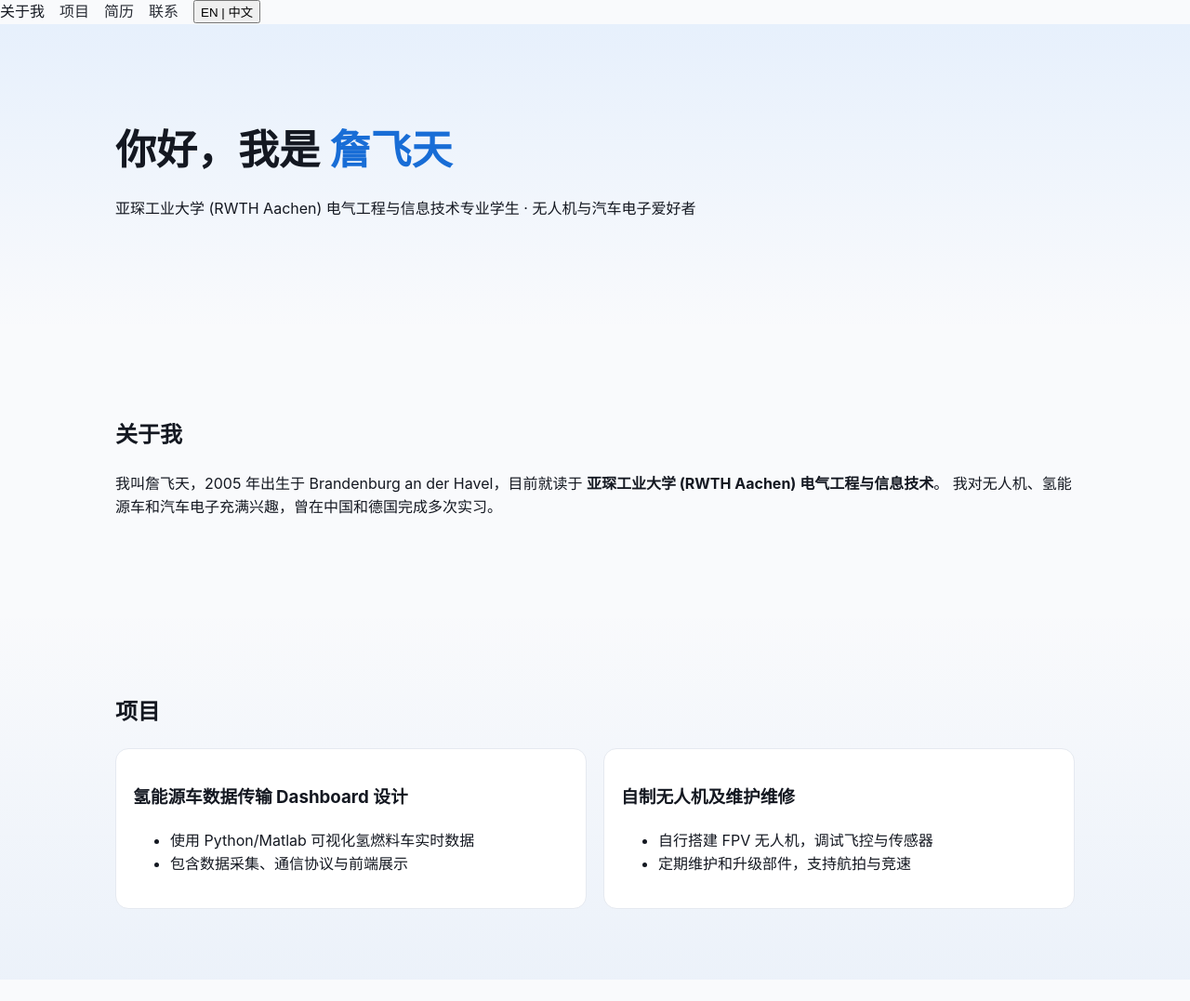
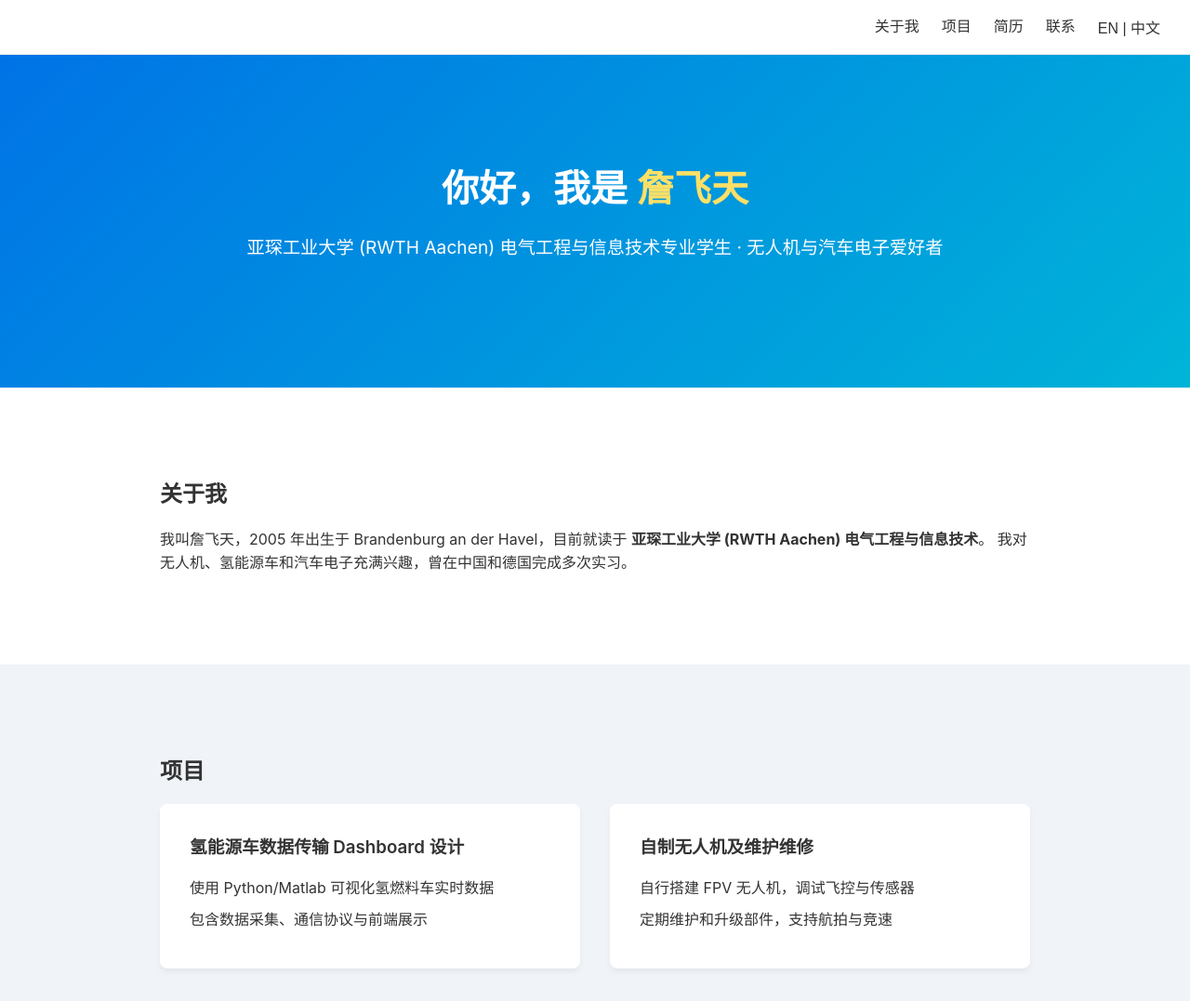
Before and after one commit to feitiann/meine-Site, a plain HTML site: page index.html in a window 1280 px wide. Shown: the top 1077 px of the page at 93% size. Drawn offline with Linux system fonts and the light colour scheme.

Commit message:
Update styles.css

```diff
--- a/styles.css
+++ b/styles.css
@@ -1,56 +1,136 @@
-*{box-sizing:border-box}
-:root{--bg:#0b0c0f;--fg:#e9eef3;--muted:#9aa3ad;--card:#14171c;--accent:#62a8ff;--border:#22262e}
-:root.light{--bg:#f9fafc;--fg:#141821;--muted:#606b7a;--card:#ffffff;--accent:#186dd6;--border:#e5e9f0}
-html,body{margin:0;padding:0}
-body{background:var(--bg);color:var(--fg);font-family:'Inter',system-ui,-apple-system,Segoe UI,Roboto,'Helvetica Neue',Arial,'Noto Sans',sans-serif;line-height:1.6}
-.container{width:min(100%,1080px);margin-inline:auto;padding:20px 24px}
-a{color:var(--accent);text-decoration:none}
-.muted{color:var(--muted)}
-.small{font-size:14px}
+/* 全局基础样式 */
+* {
+  margin: 0;
+  padding: 0;
+  box-sizing: border-box;
+}
 
-.site-header{position:sticky;top:0;z-index:10;background:rgba(0,0,0,.35);backdrop-filter:saturate(160%) blur(12px);border-bottom:1px solid var(--border)}
-.site-header .container{display:flex;align-items:center;justify-content:space-between;gap:16px}
-.brand{display:flex;align-items:center;gap:10px;color:var(--fg);font-weight:800}
-.nav{display:flex;align-items:center;gap:16px}
-.nav a{color:var(--fg);opacity:.9}
-.nav a:hover{opacity:1}
-.hamburger{display:none;background:transparent;border:1px solid var(--border);color:var(--fg);padding:6px 10px;border-radius:8px}
-.theme-toggle{background:transparent;border:1px solid var(--border);padding:6px 10px;border-radius:8px;color:var(--fg)}
+body {
+  font-family: "Inter", "Helvetica Neue", Arial, sans-serif;
+  line-height: 1.6;
+  background: #f9f9f9;
+  color: #333;
+}
 
-.hero{padding:80px 0;background:linear-gradient(180deg, rgba(98,168,255,.12), transparent)}
-.hero h1{margin:0 0 10px;font-size:clamp(28px,4vw,44px)}
-.lead{font-size:18px;max-width:760px}
-.accent{color:var(--accent)}
-.cta{display:flex;gap:12px;margin-top:18px}
-.btn{display:inline-block;padding:10px 16px;border:1px solid var(--border);border-radius:10px;color:var(--fg)}
-.btn.primary{background:var(--accent);border-color:var(--accent);color:white}
-.btn.small{padding:8px 12px;font-size:14px}
-.stats{display:flex;gap:24px;list-style:none;padding:0;margin:22px 0 0}
-.stats li{display:flex;flex-direction:column;gap:6px;align-items:flex-start}
-.stats strong{font-size:28px}
+h1, h2, h3 {
+  font-weight: 600;
+  margin-bottom: 1rem;
+}
 
-.section{padding:56px 0}
-.section.alt{background:linear-gradient(180deg, transparent, rgba(24,109,214,.06))}
-.grid-2{display:grid;grid-template-columns:1.2fr 1fr;gap:24px}
-.card{background:var(--card);border:1px solid var(--border);border-radius:14px;padding:18px}
-.tags{display:flex;gap:8px;flex-wrap:wrap;padding:0;margin:10px 0 0}
-.tags li{list-style:none;background:rgba(255,255,255,.08);border:1px solid var(--border);padding:6px 10px;border-radius:999px;font-size:14px}
-.list{padding-left:18px;margin:0}
-.cards{display:grid;grid-template-columns:repeat(auto-fit,minmax(240px,1fr));gap:18px}
-.card .actions{margin-top:10px;display:flex;gap:10px}
+a {
+  text-decoration: none;
+  color: #0073e6;
+}
 
-.contact form{display:grid;gap:10px}
-input,textarea{width:100%;padding:10px;border-radius:10px;border:1px solid var(--border);background:transparent;color:var(--fg)}
-label{display:grid;gap:6px}
-input:focus,textarea:focus{outline:2px solid var(--accent);border-color:var(--accent)}
+a:hover {
+  text-decoration: underline;
+}
 
-.site-footer{border-top:1px solid var(--border);padding:24px 0;margin-top:20px}
-.site-footer a{color:var(--fg)}
+ul {
+  list-style: none;
+  margin: 0;
+  padding: 0;
+}
 
-@media (max-width: 860px){
-  .grid-2{grid-template-columns:1fr}
-  .nav{display:none;flex-direction:column;align-items:flex-start;padding:10px}
-  .nav.open{display:flex;background:var(--card);border:1px solid var(--border);position:absolute;right:16px;top:56px;border-radius:12px}
-  .hamburger{display:inline-block}
-  .stats{flex-wrap:wrap}
+.container {
+  max-width: 1000px;
+  margin: auto;
+  padding: 2rem;
 }
+
+/* 导航栏 */
+.nav {
+  background: #fff;
+  padding: 1rem 2rem;
+  display: flex;
+  justify-content: flex-end;
+  align-items: center;
+  border-bottom: 1px solid #eee;
+  position: sticky;
+  top: 0;
+  z-index: 1000;
+}
+
+.nav a, .nav button {
+  margin-left: 1.5rem;
+  font-size: 1rem;
+  color: #333;
+  background: none;
+  border: none;
+  cursor: pointer;
+}
+
+.nav a:hover, .nav button:hover {
+  color: #0073e6;
+}
+
+/* Hero */
+.hero {
+  background: linear-gradient(135deg, #0073e6, #00b4d8);
+  color: #fff;
+  padding: 5rem 2rem;
+  text-align: center;
+}
+
+.hero h1 {
+  font-size: 2.5rem;
+  margin-bottom: 1rem;
+}
+
+.hero p {
+  font-size: 1.2rem;
+  margin-bottom: 1.5rem;
+}
+
+.accent {
+  color: #ffe066;
+}
+
+/* Section 基础 */
+.section {
+  padding: 4rem 2rem;
+  background: #fff;
+}
+
+.section.alt {
+  background: #f0f4f8;
+}
+
+/* 卡片 */
+.cards {
+  display: grid;
+  grid-template-columns: repeat(auto-fit, minmax(300px, 1fr));
+  gap: 2rem;
+}
+
+.card {
+  background: #fff;
+  padding: 2rem;
+  border-radius: 8px;
+  box-shadow: 0 4px 6px rgba(0,0,0,0.05);
+  transition: transform 0.2s ease;
+}
+
+.card:hover {
+  transform: translateY(-5px);
+}
+
+/* 列表 */
+ul li {
+  margin-bottom: 0.5rem;
+}
+
+/* 联系方式 */
+#contact ul li {
+  margin-bottom: 0.8rem;
+}
+
+/* 响应式 */
+@media (max-width: 768px) {
+  .hero h1 {
+    font-size: 2rem;
+  }
+  .container {
+    padding: 1rem;
+  }
+}
```
